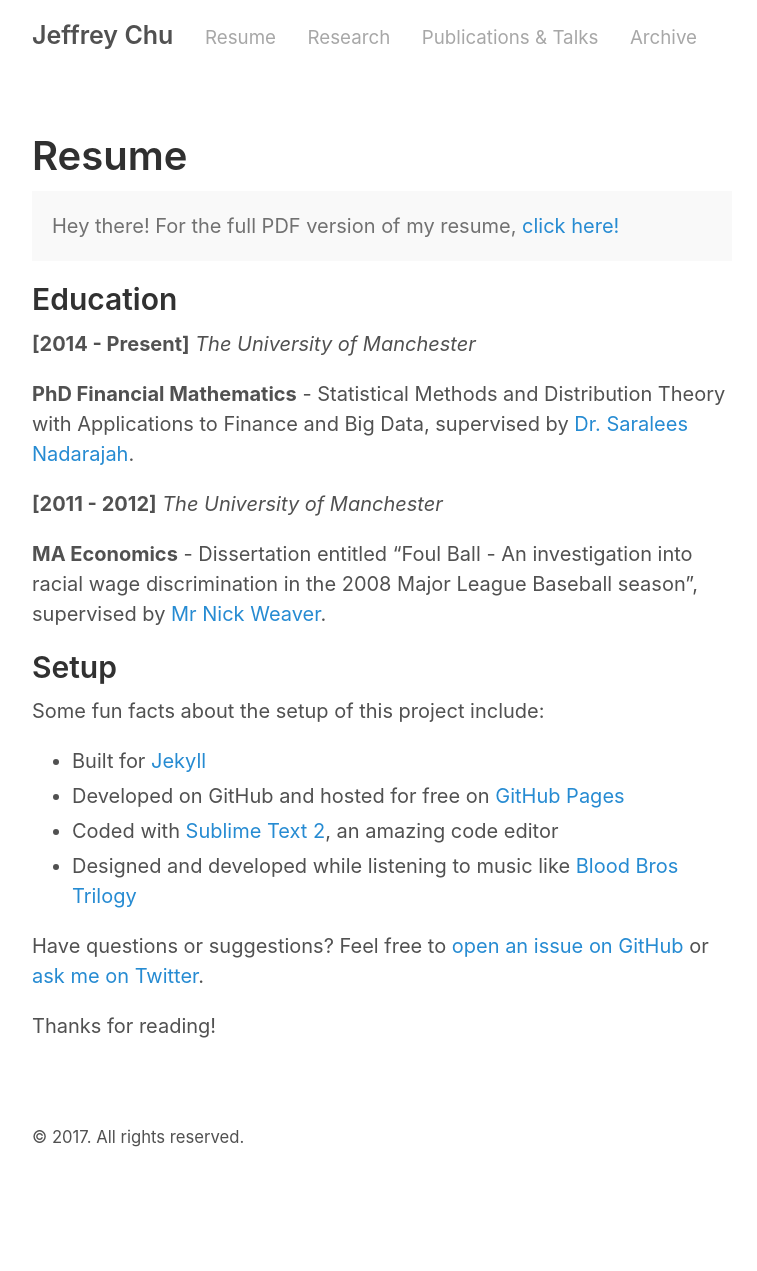
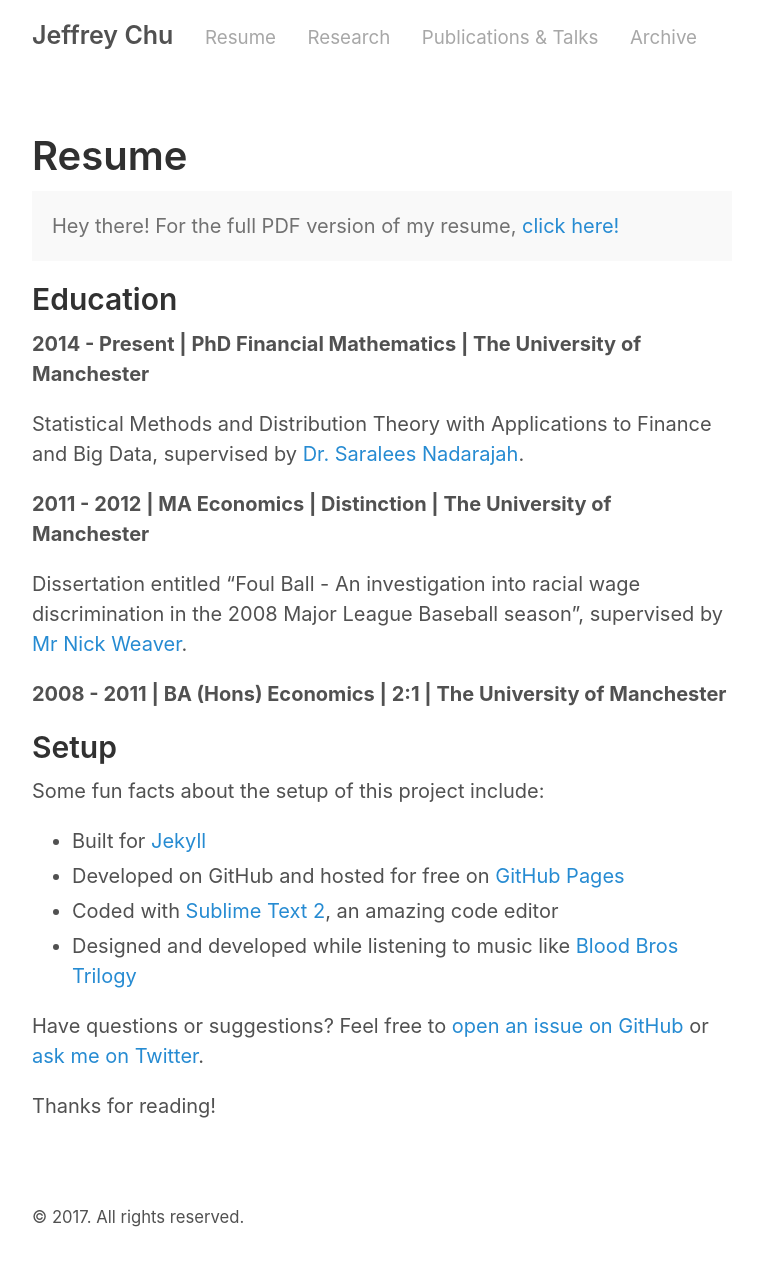
Before and after one commit to jeffrey-chu/jeffrey-chu.github.io, a Jekyll site: the page built from about.md, in a window 1280 px wide. Shown: the whole page, without its empty margins (258-1015 px from the left). Built offline with Jekyll 4.4.1, drawn with Linux system fonts in a browser that asks for light colours; before the commit the page ends 1191 px from its top, so only the background shows below that.

Commit message:
Update about.md

```diff
--- a/about.md
+++ b/about.md
@@ -8,11 +8,13 @@
 </p>
 
 ## Education
-<p><b>[2014 - Present]</b> <i>The University of Manchester</i></p>
-<b>PhD Financial Mathematics</b> - Statistical Methods and Distribution Theory with Applications to Finance and Big Data, supervised by <a href="http://www.maths.manchester.ac.uk/~saralees/">Dr. Saralees Nadarajah</a>.
+<p><b>2014 - Present | PhD Financial Mathematics | The University of Manchester</b></p>
+Statistical Methods and Distribution Theory with Applications to Finance and Big Data, supervised by <a href="http://www.maths.manchester.ac.uk/~saralees/">Dr. Saralees Nadarajah</a>.
 
-<p><b>[2011 - 2012]</b> <i>The University of Manchester</i></p>
-<b>MA Economics</b> - Dissertation entitled “Foul Ball - An investigation into racial wage discrimination in the 2008 Major League Baseball season”, supervised by <a href="http://www.manchester.ac.uk/research/nicholas.j.weaver/">Mr Nick Weaver</a>.
+<p><b>2011 - 2012 | MA Economics | Distinction | The University of Manchester</b></p>
+Dissertation entitled “Foul Ball - An investigation into racial wage discrimination in the 2008 Major League Baseball season”, supervised by <a href="http://www.manchester.ac.uk/research/nicholas.j.weaver/">Mr Nick Weaver</a>.
+
+<p><b>2008 - 2011 | BA (Hons) Economics | 2:1 | The University of Manchester</b></p>
 
 
 ## Setup
```
